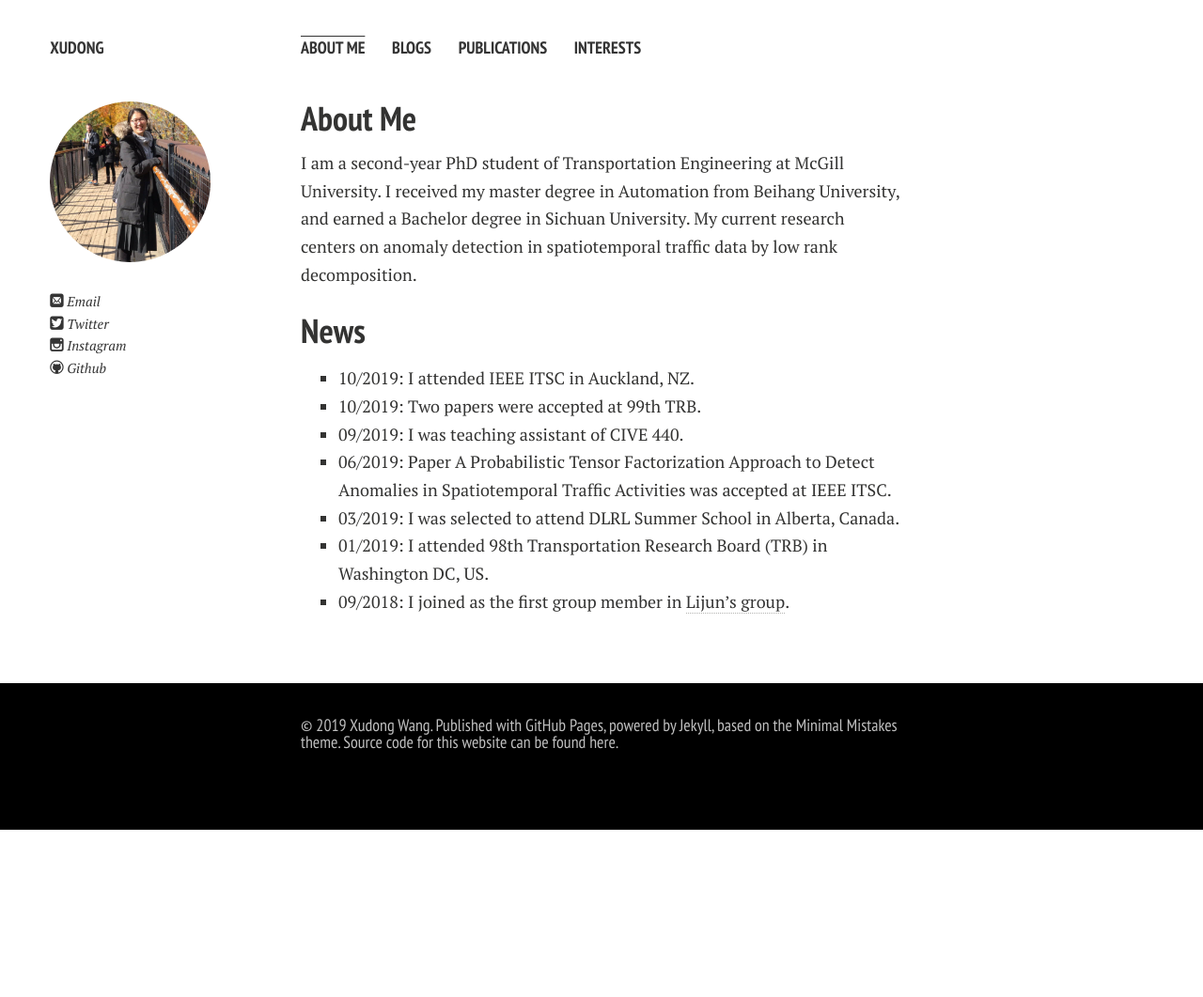
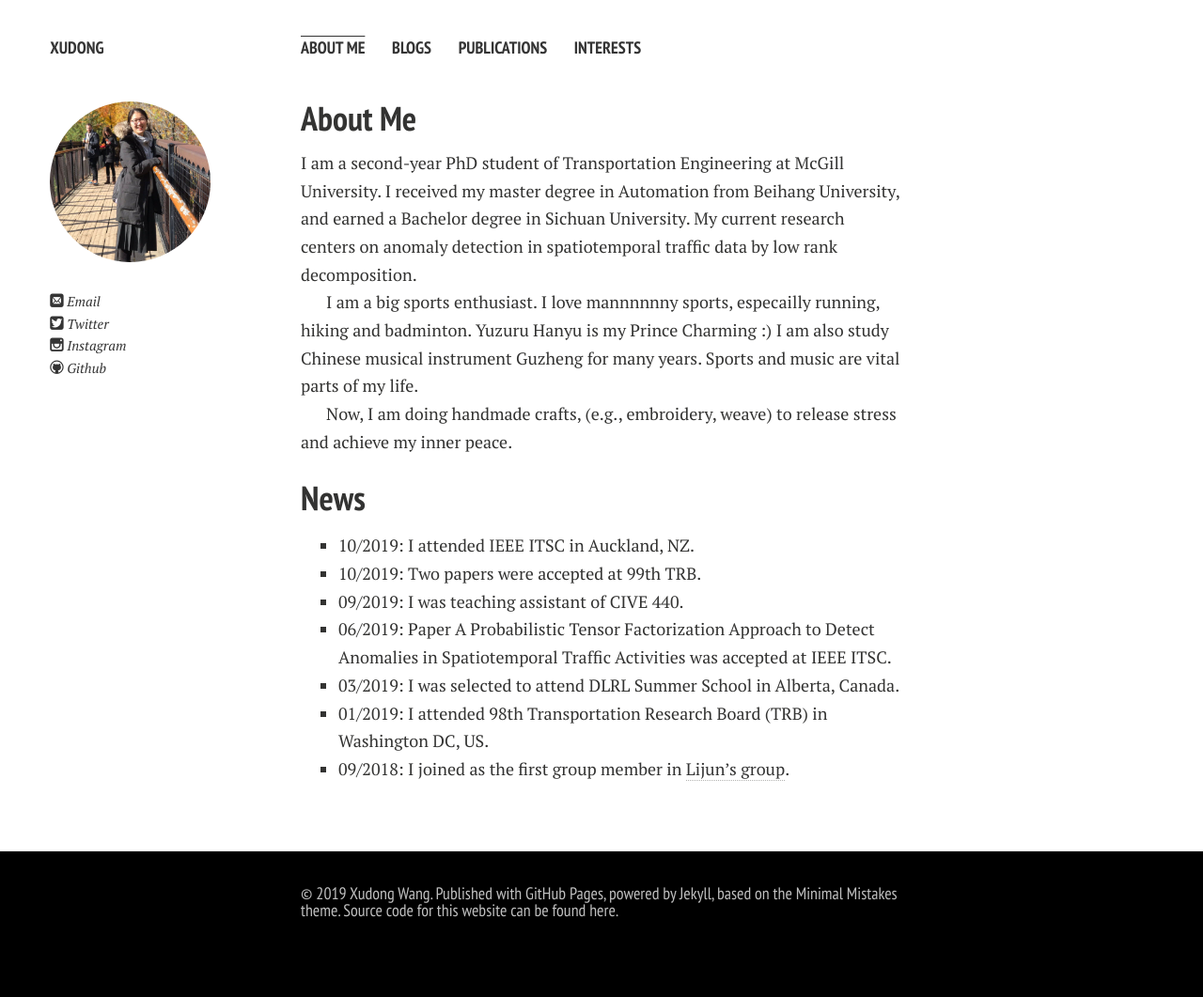
Before and after one commit to eveyuyi/Kaimaoge.github.io, a Jekyll site: the page built from index.md, in a window 1280 px wide. Shown: the whole page at 94% size. Built offline with Jekyll 4.4.1, drawn with Linux system fonts in a browser that asks for light colours; nearby versions of some CDN libraries; our own code applies the rules of GitHub Pages for plain Markdown files; before the commit the page ends 900 px from its top, so only the background shows below that.

Commit message:
Update index.md

```diff
--- a/index.md
+++ b/index.md
@@ -5,6 +5,10 @@ layout: page
 ## About Me
 
 I am a second-year PhD student of Transportation Engineering at McGill University. I received my master degree in Automation from Beihang University, and earned a Bachelor degree in Sichuan University. My current research centers on anomaly detection in spatiotemporal traffic data by low rank decomposition.
+
+I am a big sports enthusiast. I love mannnnnny sports, especailly running, hiking and badminton. Yuzuru Hanyu is my Prince Charming :) I am also study Chinese musical instrument Guzheng for many years. Sports and music are vital parts of my life.
+
+Now, I am doing handmade crafts, (e.g., embroidery, weave) to release stress and achieve my inner peace.
 
 ## News
 
```
